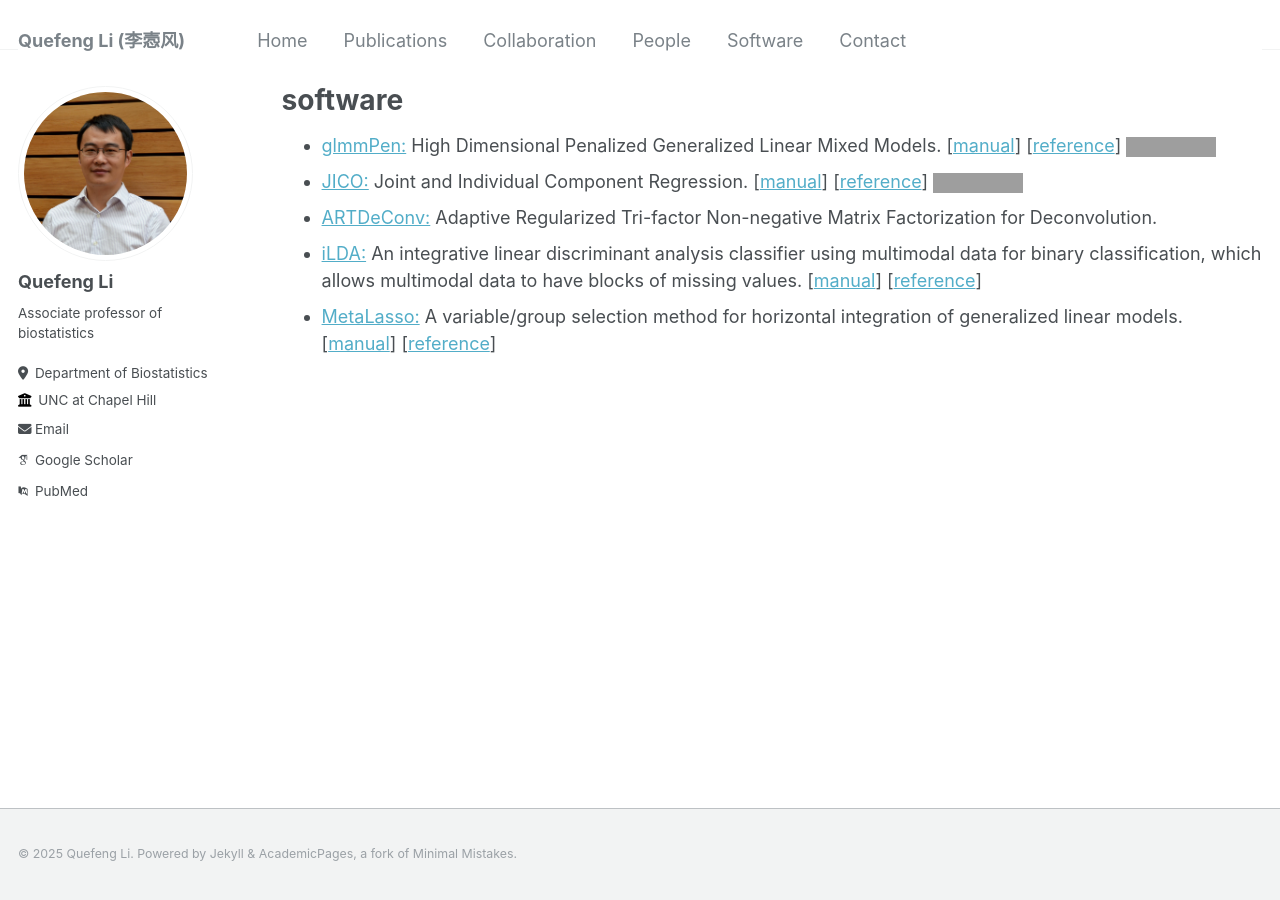
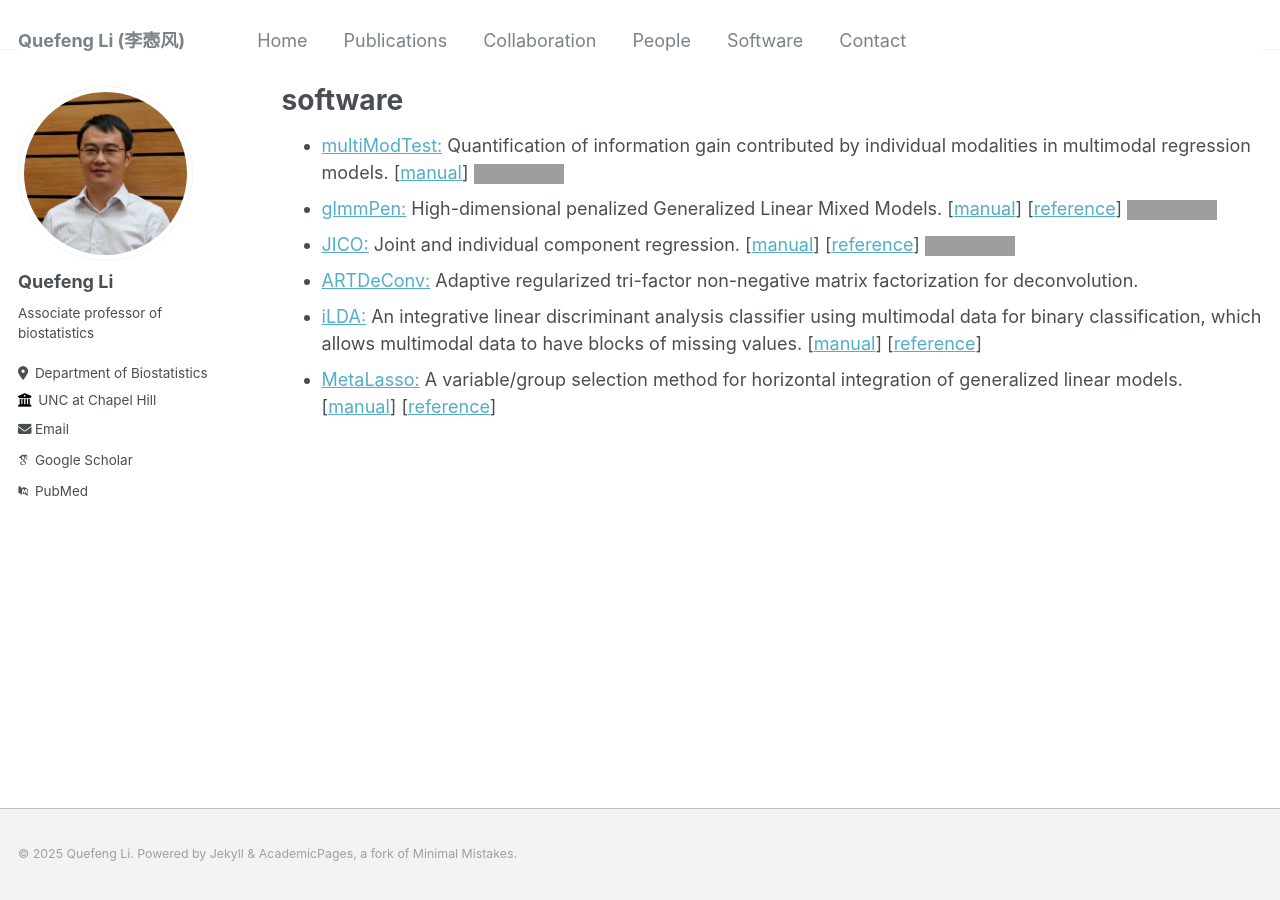
Before and after one commit to quefengli/quefengli.github.io, a Jekyll site: the page built from _pages/software.md, in a window 1280 px wide. Built offline with Jekyll 4.4.1, drawn with Linux system fonts in a browser that asks for light colours; some web fonts are replaced; grey boxes are pictures that could not be loaded.

Commit message:
Update software.md

```diff
--- a/_pages/software.md
+++ b/_pages/software.md
@@ -4,17 +4,20 @@ title: "software"
 permalink: /software/
 author_profile: true
 ---
-
-- [glmmPen:](https://cran.r-project.org/web/packages/glmmPen/index.html) High Dimensional Penalized Generalized Linear
+- [multiModTest:](https://cran.r-project.org/web/packages/multiModTest/index.html) Quantification of information gain
+  contributed by individual modalities in multimodal regression
+  models. [[manual](https://cran.r-project.org/web/packages/multiModTest/multiModTest.pdf)]
+  [![](https://cranlogs.r-pkg.org/badges/grand-total/multiModTest)](https://cran.r-project.org/package=multiModTest)
+- [glmmPen:](https://cran.r-project.org/web/packages/glmmPen/index.html) High-dimensional penalized Generalized Linear
 Mixed Models. [[manual](https://cran.r-project.org/web/packages/glmmPen/glmmPen.pdf)]
 [[reference](../files/publication/RJournal2023.pdf)]
 [![](https://cranlogs.r-pkg.org/badges/grand-total/glmmPen)](https://cran.r-project.org/package=glmmPen)
-- [JICO:](https://cran.r-project.org/web/packages/JICO/index.html) Joint and Individual Component
-Regression. [[manual](https://cran.r-project.org/web/packages/JICO/JICO.pdf)]
+- [JICO:](https://cran.r-project.org/web/packages/JICO/index.html) Joint and individual component
+regression. [[manual](https://cran.r-project.org/web/packages/JICO/JICO.pdf)]
 [[reference](https://arxiv.org/pdf/2209.12388.pdf)]
 [![](https://cranlogs.r-pkg.org/badges/grand-total/JICO)](https://cran.r-project.org/package=JICO)
-- [ARTDeConv:](https://github.com/gr8lawrence/ARTDeConv) Adaptive Regularized Tri-factor Non-negative Matrix Factorization
-for Deconvolution.
+- [ARTDeConv:](https://github.com/gr8lawrence/ARTDeConv) Adaptive regularized tri-factor non-negative matrix factorization
+for deconvolution.
 - [iLDA:](../files/software/iLDA_0.1.0.tar.gz) An integrative linear discriminant analysis classifier using multimodal
 data for binary classification, which allows multimodal data to have blocks of missing
 values. [[manual](../files/software/iLDA.pdf)] [[reference](../files/publication/Biometrika2018_2.pdf)]
```
